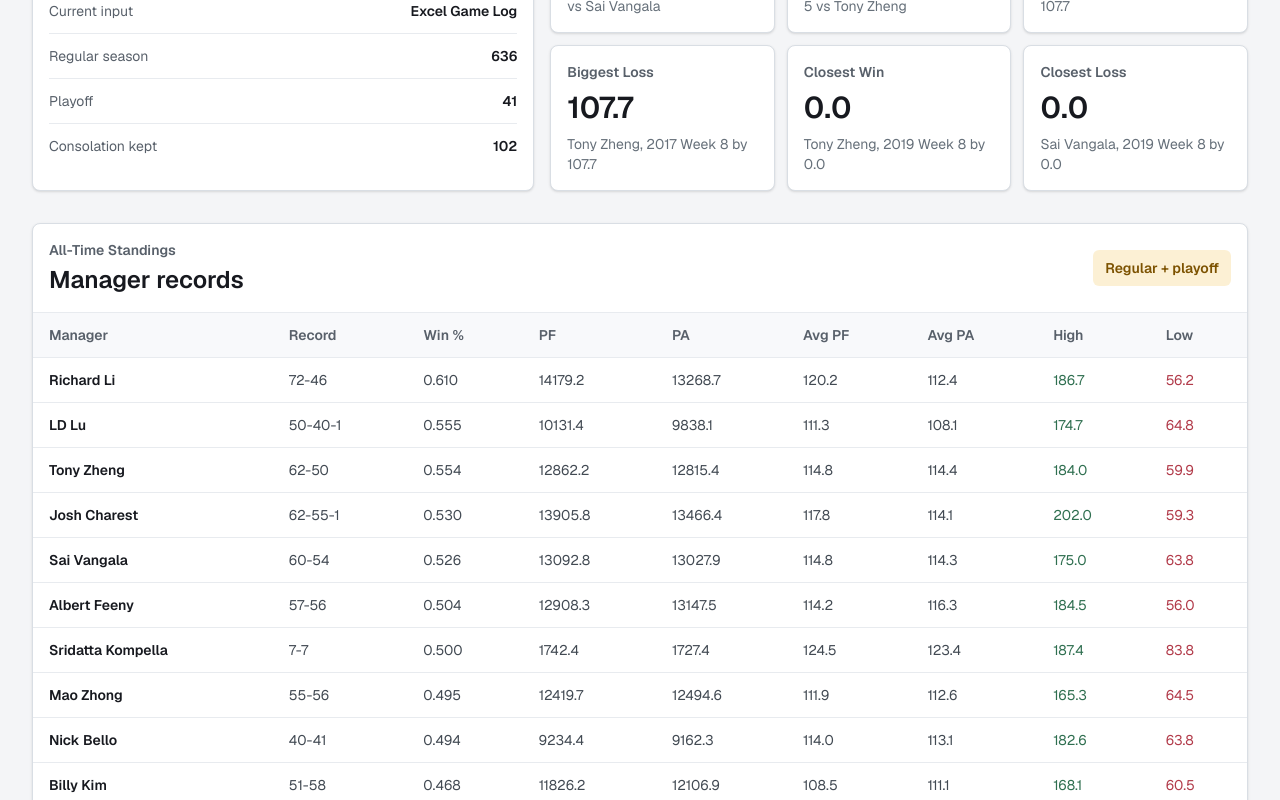
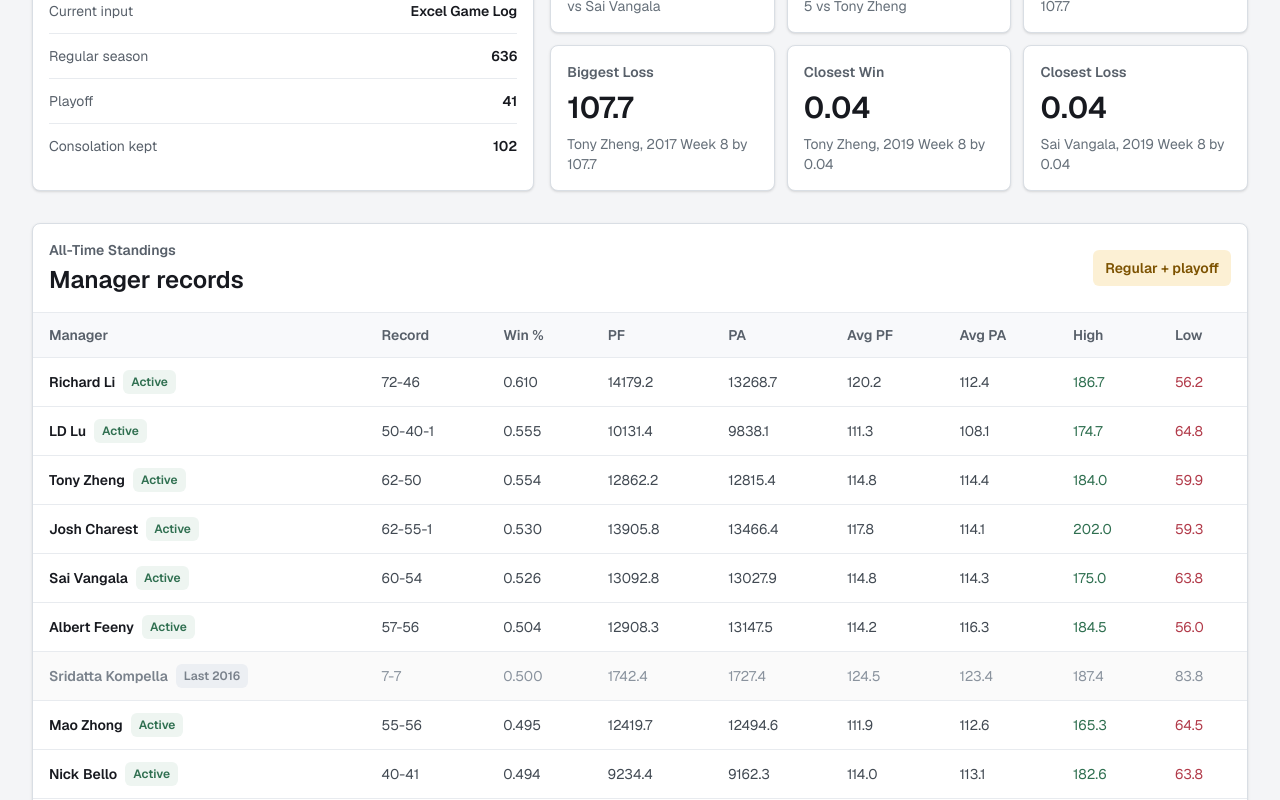
Before and after one commit to richardliiscool/fantasy-league-history, a Next.js app: page / in a window 1280 px wide. Shown: the part 340-1140 px from the top of the page. Built offline with nearby package versions, Linux system fonts and the light colour scheme.

Commit message:
Add manager activity status

```diff
--- a/src/app/managers/[managerId]/page.tsx
+++ b/src/app/managers/[managerId]/page.tsx
@@ -129,9 +129,16 @@ export default async function ManagerPage({ params }: ManagerPageProps) {
               <p className="text-sm font-semibold uppercase text-[#58606a]">
                 Manager Profile
               </p>
-              <h1 className="mt-2 text-4xl font-semibold leading-tight text-[#111614] sm:text-5xl">
+              <div className="mt-2 flex flex-wrap items-center gap-3">
+                <h1 className="text-4xl font-semibold leading-tight text-[#111614] sm:text-5xl">
                   {profile.managerName}
                 </h1>
+                <span className={getProfileActivityBadgeClass(profile.isActive)}>
+                  {profile.isActive
+                    ? "Active"
+                    : `Last active ${profile.lastSeasonYear ?? "N/A"}`}
+                </span>
+              </div>
               <p className="mt-3 max-w-2xl text-sm leading-6 text-[#66707a]">
                 {profile.seasonsPlayed} seasons played:{" "}
                 {profile.seasonYears.join(", ")}
@@ -267,26 +274,33 @@ export default async function ManagerPage({ params }: ManagerPageProps) {
                   {profile.headToHead.map((row) => (
                     <tr
                       key={row.opponentManagerId}
-                      className="border-t border-[#e8ebef]"
+                      className={getOpponentRowClass(row.opponentIsActive)}
                     >
-                      <td className="px-4 py-3 font-semibold text-[#17191f]">
+                      <td className="px-4 py-3 font-semibold">
+                        <div className="flex flex-wrap items-center gap-2">
                           <Link
                             href={`/managers/${row.opponentManagerId}`}
-                          className="underline-offset-4 hover:text-[#2f6f50] hover:underline"
+                            className={getOpponentLinkClass(row.opponentIsActive)}
                           >
                             {row.opponentManagerName}
                           </Link>
+                          {!row.opponentIsActive && (
+                            <span className="rounded-md bg-[#eceff3] px-2 py-1 text-xs font-semibold text-[#7a828c]">
+                              Inactive
+                            </span>
+                          )}
+                        </div>
                       </td>
-                      <td className="px-4 py-3 text-[#424a53]">
+                      <td className={getOpponentCellClass(row.opponentIsActive)}>
                         {formatRecord(row.record)}
                       </td>
-                      <td className="px-4 py-3 text-[#424a53]">
+                      <td className={getOpponentCellClass(row.opponentIsActive)}>
                         {row.record.winPercentage.toFixed(3)}
                       </td>
-                      <td className="px-4 py-3 text-[#424a53]">
+                      <td className={getOpponentCellClass(row.opponentIsActive)}>
                         {formatScore(row.record.averagePointsFor)}
                       </td>
-                      <td className="px-4 py-3 text-[#424a53]">
+                      <td className={getOpponentCellClass(row.opponentIsActive)}>
                         {formatScore(row.record.averagePointsAgainst)}
                       </td>
                     </tr>
@@ -401,7 +415,7 @@ function formatGameOutcome(game: ManagerGameSummary) {
     return "T";
   }
 
-  const margin = Math.abs(game.margin).toFixed(1);
+  const margin = formatMarginValue(Math.abs(game.margin));
 
   return game.outcome === "win" ? `W +${margin}` : `L -${margin}`;
 }
@@ -417,3 +431,27 @@ function getOutcomeClass(outcome: ManagerGameSummary["outcome"]) {
 
   return "text-[#7c5200]";
 }
+
+function formatMarginValue(margin: number) {
+  return margin > 0 && margin < 1 ? margin.toFixed(2) : margin.toFixed(1);
+}
+
+function getProfileActivityBadgeClass(isActive: boolean) {
+  return `rounded-md px-3 py-2 text-sm font-semibold ${
+    isActive ? "bg-[#eef5f1] text-[#2f6f50]" : "bg-[#eceff3] text-[#7a828c]"
+  }`;
+}
+
+function getOpponentRowClass(isActive: boolean) {
+  return `border-t border-[#e8ebef] ${isActive ? "" : "bg-[#fafafa]"}`;
+}
+
+function getOpponentCellClass(isActive: boolean) {
+  return `px-4 py-3 ${isActive ? "text-[#424a53]" : "text-[#8a939e]"}`;
+}
+
+function getOpponentLinkClass(isActive: boolean) {
+  return `underline-offset-4 hover:text-[#2f6f50] hover:underline ${
+    isActive ? "text-[#17191f]" : "text-[#7a828c]"
+  }`;
+}
--- a/src/app/page.tsx
+++ b/src/app/page.tsx
@@ -4,6 +4,7 @@ import {
 } from "@/lib/data/historicalLeagueData";
 import Link from "next/link";
 import type { MarginRecord, ScoreRecord } from "@/lib/stats/leagueStats";
+import { getManagerActivities } from "@/lib/stats/managerActivity";
 import {
   buildGameResults,
   isRecordEligibleGame,
@@ -17,13 +18,20 @@ export default function Home() {
   const summary = summarizeLeague(historicalLeagueData, officialGameResults);
   const { records, standings } = summary;
   const seasons = historicalLeagueData.seasons.map((season) => season.year);
+  const managerActivities = getManagerActivities(historicalLeagueData);
+  const activityByManagerId = new Map(
+    managerActivities.map((activity) => [activity.managerId, activity]),
+  );
+  const activeManagerCount = managerActivities.filter(
+    (activity) => activity.isActive,
+  ).length;
   const seasonRange = `${Math.min(...seasons)}-${Math.max(...seasons)}`;
   const officialMatchups = officialGameResults.length / 2;
   const statCards = [
     {
       label: "Managers",
       value: summary.managerCount,
-      detail: "historical owners",
+      detail: `${activeManagerCount} active / ${summary.managerCount} total`,
       tone: "bg-[#eef5f1]",
     },
     {
@@ -193,7 +201,7 @@ export default function Home() {
             </p>
           </div>
           <div className="overflow-x-auto">
-            <table className="w-full min-w-[860px] border-collapse text-left text-sm">
+            <table className="w-full min-w-[940px] border-collapse text-left text-sm">
               <thead className="bg-[#f8f9fb] text-[#58606a]">
                 <tr>
                   <th className="px-4 py-3 font-semibold">Manager</th>
@@ -208,46 +216,60 @@ export default function Home() {
                 </tr>
               </thead>
               <tbody>
-                {standings.map((standing) => (
+                {standings.map((standing) => {
+                  const activity = activityByManagerId.get(standing.managerId);
+                  const isActive = activity?.isActive ?? false;
+
+                  return (
                     <tr
                       key={standing.managerId}
-                    className="border-t border-[#e8ebef]"
+                      className={getStandingRowClass(isActive)}
                     >
-                    <td className="px-4 py-3 font-semibold text-[#17191f]">
+                      <td className="px-4 py-3 font-semibold">
+                        <div className="flex flex-wrap items-center gap-2">
                           <Link
                             href={`/managers/${standing.managerId}`}
-                        className="underline-offset-4 hover:text-[#2f6f50] hover:underline"
+                            className={getManagerLinkClass(isActive)}
                           >
                             {standing.managerName}
                           </Link>
+                          <span className={getActivityBadgeClass(isActive)}>
+                            {formatActivityLabel(activity)}
+                          </span>
+                        </div>
                       </td>
-                    <td className="px-4 py-3 text-[#424a53]">
+                      <td className={getStandingCellClass(isActive)}>
                         {standing.wins}-{standing.losses}
                         {standing.ties > 0 ? `-${standing.ties}` : ""}
                       </td>
-                    <td className="px-4 py-3 text-[#424a53]">
+                      <td className={getStandingCellClass(isActive)}>
                         {standing.winPercentage.toFixed(3)}
                       </td>
-                    <td className="px-4 py-3 text-[#424a53]">
+                      <td className={getStandingCellClass(isActive)}>
                         {standing.pointsFor.toFixed(1)}
                       </td>
-                    <td className="px-4 py-3 text-[#424a53]">
+                      <td className={getStandingCellClass(isActive)}>
                         {standing.pointsAgainst.toFixed(1)}
                       </td>
-                    <td className="px-4 py-3 text-[#424a53]">
+                      <td className={getStandingCellClass(isActive)}>
                         {standing.averagePointsFor.toFixed(1)}
                       </td>
-                    <td className="px-4 py-3 text-[#424a53]">
+                      <td className={getStandingCellClass(isActive)}>
                         {standing.averagePointsAgainst.toFixed(1)}
                       </td>
-                    <td className="px-4 py-3 text-[#2f6f50]">
+                      <td
+                        className={`px-4 py-3 ${isActive ? "text-[#2f6f50]" : "text-[#8a939e]"}`}
+                      >
                         {formatNullableScore(standing.highestScore)}
                       </td>
-                    <td className="px-4 py-3 text-[#b23b4a]">
+                      <td
+                        className={`px-4 py-3 ${isActive ? "text-[#b23b4a]" : "text-[#8a939e]"}`}
+                      >
                         {formatNullableScore(standing.lowestScore)}
                       </td>
                     </tr>
-                ))}
+                  );
+                })}
               </tbody>
             </table>
           </div>
@@ -266,7 +288,7 @@ function formatScore(record: ScoreRecord | null) {
 }
 
 function formatMargin(record: MarginRecord | null) {
-  return record ? record.margin.toFixed(1) : "0.0";
+  return record ? formatMarginValue(record.margin) : "0.0";
 }
 
 function formatScoreRecord(record: ScoreRecord | null) {
@@ -282,5 +304,39 @@ function formatMarginRecord(record: MarginRecord | null) {
     return "No games logged";
   }
 
-  return `${record.managerName}, ${record.seasonYear} Week ${record.weekNumber} by ${record.margin.toFixed(1)}`;
+  return `${record.managerName}, ${record.seasonYear} Week ${record.weekNumber} by ${formatMarginValue(record.margin)}`;
 }
+
+function formatMarginValue(margin: number) {
+  return margin > 0 && margin < 1 ? margin.toFixed(2) : margin.toFixed(1);
+}
+
+function formatActivityLabel(
+  activity: { isActive: boolean; lastSeasonYear: number | null } | undefined,
+) {
+  if (activity?.isActive) {
+    return "Active";
+  }
+
+  return activity?.lastSeasonYear ? `Last ${activity.lastSeasonYear}` : "Inactive";
+}
+
+function getStandingRowClass(isActive: boolean) {
+  return `border-t border-[#e8ebef] ${isActive ? "" : "bg-[#fafafa]"}`;
+}
+
+function getStandingCellClass(isActive: boolean) {
+  return `px-4 py-3 ${isActive ? "text-[#424a53]" : "text-[#8a939e]"}`;
+}
+
+function getManagerLinkClass(isActive: boolean) {
+  return `underline-offset-4 hover:text-[#2f6f50] hover:underline ${
+    isActive ? "text-[#17191f]" : "text-[#7a828c]"
+  }`;
+}
+
+function getActivityBadgeClass(isActive: boolean) {
+  return `rounded-md px-2 py-1 text-xs font-semibold ${
+    isActive ? "bg-[#eef5f1] text-[#2f6f50]" : "bg-[#eceff3] text-[#7a828c]"
+  }`;
+}
--- a/src/lib/stats/leagueStats.ts
+++ b/src/lib/stats/leagueStats.ts
@@ -315,7 +315,7 @@ const toScoreRecord = (game: GameResult): ScoreRecord => ({
 
 const toMarginRecord = (game: GameResult): MarginRecord => ({
   ...toScoreRecord(game),
-  margin: roundTo(Math.abs(game.margin), 1),
+  margin: roundTo(Math.abs(game.margin), 2),
 });
 
 export const getLeagueRecords = (gameResults: GameResult[]): LeagueRecords => {
@@ -342,7 +342,6 @@ export const summarizeLeague = (
   data: LeagueData,
   gameResults = buildGameResults(data),
 ): LeagueSummary => {
-
   return {
     managerCount: data.managers.length,
     seasonCount: data.seasons.length,
--- /dev/null
+++ b/src/lib/stats/managerActivity.ts
@@ -0,0 +1,60 @@
+import type { EntityId, LeagueData } from "../domain/types";
+
+export type ManagerActivity = {
+  managerId: EntityId;
+  managerName: string;
+  isActive: boolean;
+  firstSeasonYear: number | null;
+  lastSeasonYear: number | null;
+  seasonYears: number[];
+};
+
+const sortNumbers = (first: number, second: number) => first - second;
+
+export const getLatestSeasonYear = (data: LeagueData) =>
+  Math.max(...data.seasons.map((season) => season.year));
+
+export const getManagerActivities = (data: LeagueData): ManagerActivity[] => {
+  const seasonYearById = new Map(
+    data.seasons.map((season) => [season.id, season.year]),
+  );
+  const latestSeasonYear = getLatestSeasonYear(data);
+  const managerSeasonYears = new Map<EntityId, Set<number>>();
+
+  for (const team of data.teams) {
+    const seasonYear = seasonYearById.get(team.seasonId);
+
+    if (seasonYear === undefined) {
+      continue;
+    }
+
+    const years = managerSeasonYears.get(team.managerId) ?? new Set<number>();
+    years.add(seasonYear);
+    managerSeasonYears.set(team.managerId, years);
+  }
+
+  return data.managers.map((manager) => {
+    const seasonYears = Array.from(
+      managerSeasonYears.get(manager.id) ?? [],
+    ).sort(sortNumbers);
+    const firstSeasonYear = seasonYears[0] ?? null;
+    const lastSeasonYear = seasonYears.at(-1) ?? null;
+
+    return {
+      managerId: manager.id,
+      managerName: manager.displayName,
+      isActive: lastSeasonYear === latestSeasonYear,
+      firstSeasonYear,
+      lastSeasonYear,
+      seasonYears,
+    };
+  });
+};
+
+export const getManagerActivity = (
+  data: LeagueData,
+  managerId: EntityId,
+) =>
+  getManagerActivities(data).find(
+    (activity) => activity.managerId === managerId,
+  ) ?? null;
--- a/src/lib/stats/managerProfile.ts
+++ b/src/lib/stats/managerProfile.ts
@@ -7,6 +7,7 @@ import {
   type GameResult,
   type LeagueRecords,
 } from "./leagueStats";
+import { getManagerActivities, type ManagerActivity } from "./managerActivity";
 
 export type ManagerRecordSummary = {
   games: number;
@@ -59,12 +60,15 @@ export type ManagerSeasonMark = {
 export type ManagerHeadToHeadSummary = {
   opponentManagerId: EntityId;
   opponentManagerName: string;
+  opponentIsActive: boolean;
   record: ManagerRecordSummary;
 };
 
 export type ManagerProfile = {
   managerId: EntityId;
   managerName: string;
+  isActive: boolean;
+  lastSeasonYear: number | null;
   seasonsPlayed: number;
   seasonYears: number[];
   career: ManagerRecordSummary;
@@ -256,6 +260,7 @@ const getSeasonMark = (
 
 const getManagerHeadToHead = (
   officialGames: GameResult[],
+  activityByManagerId: Map<EntityId, ManagerActivity>,
 ): ManagerHeadToHeadSummary[] => {
   const gamesByOpponent = new Map<EntityId, GameResult[]>();
 
@@ -270,6 +275,8 @@ const getManagerHeadToHead = (
     .map(([opponentManagerId, games]) => ({
       opponentManagerId,
       opponentManagerName: games[0].opponentManagerName,
+      opponentIsActive:
+        activityByManagerId.get(opponentManagerId)?.isActive ?? false,
       record: summarizeManagerGames(games),
     }))
     .sort((first, second) => {
@@ -296,6 +303,11 @@ export const getManagerProfile = (
     return null;
   }
 
+  const activities = getManagerActivities(data);
+  const activityByManagerId = new Map(
+    activities.map((activity) => [activity.managerId, activity]),
+  );
+  const managerActivity = activityByManagerId.get(managerId);
   const managerGames = gameResults.filter((game) => game.managerId === managerId);
   const officialGames = managerGames.filter(isRecordEligibleGame);
   const regularSeasonGames = managerGames.filter(
@@ -339,6 +351,8 @@ export const getManagerProfile = (
   return {
     managerId,
     managerName: manager.displayName,
+    isActive: managerActivity?.isActive ?? false,
+    lastSeasonYear: managerActivity?.lastSeasonYear ?? null,
     seasonsPlayed: seasonYears.length,
     seasonYears,
     career: summarizeManagerGames(officialGames),
@@ -351,7 +365,7 @@ export const getManagerProfile = (
     longestWinningStreak: getLongestStreak(officialGames, "win"),
     longestLosingStreak: getLongestStreak(officialGames, "loss"),
     seasonSplits,
-    headToHead: getManagerHeadToHead(officialGames),
+    headToHead: getManagerHeadToHead(officialGames, activityByManagerId),
     recentGames: [...officialGames]
       .sort(compareGamesDescending)
       .slice(0, 10)
```
Also changed, not shown: 2 other files (tests, documents, lock files or other folders). Lines whose indentation alone changed are shown as unchanged.
